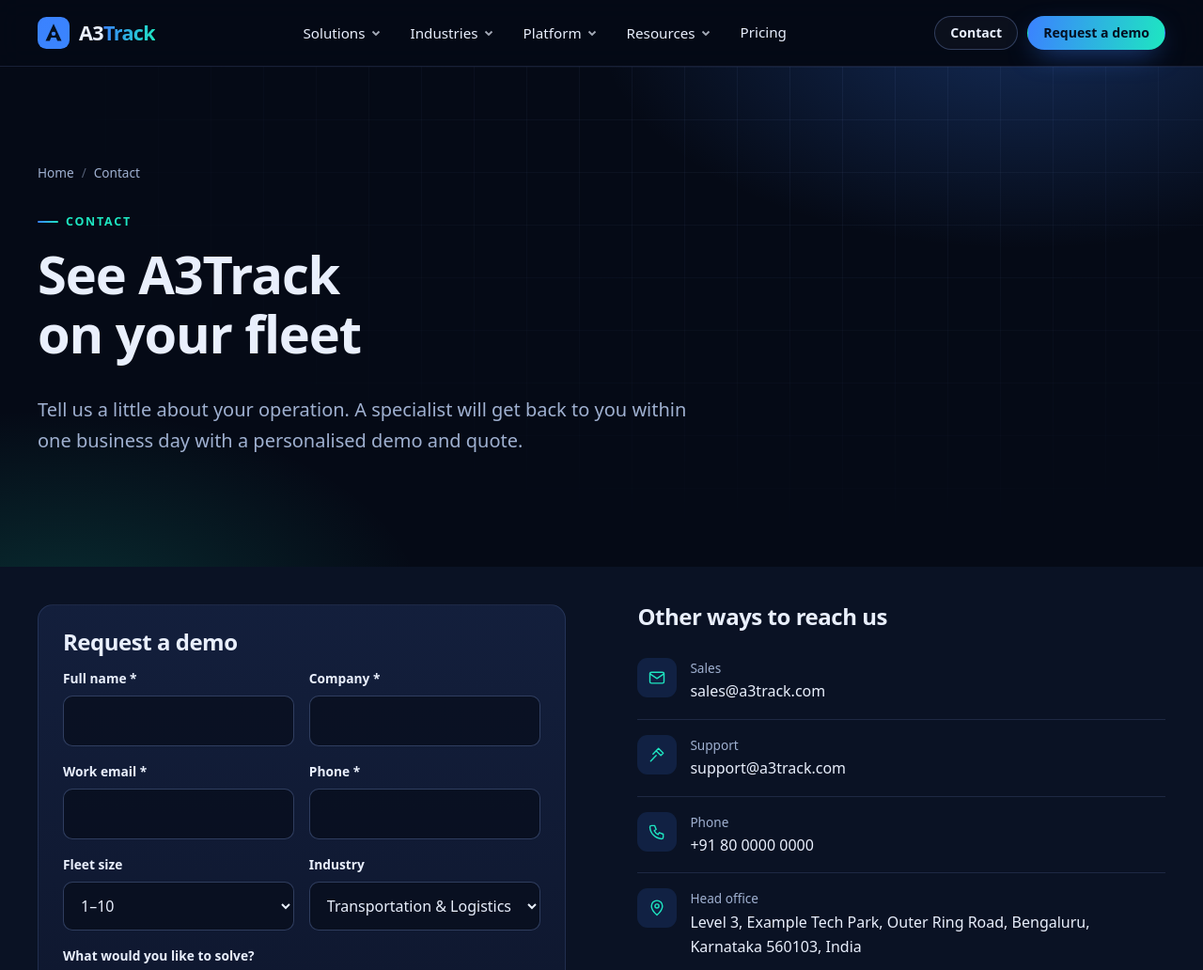
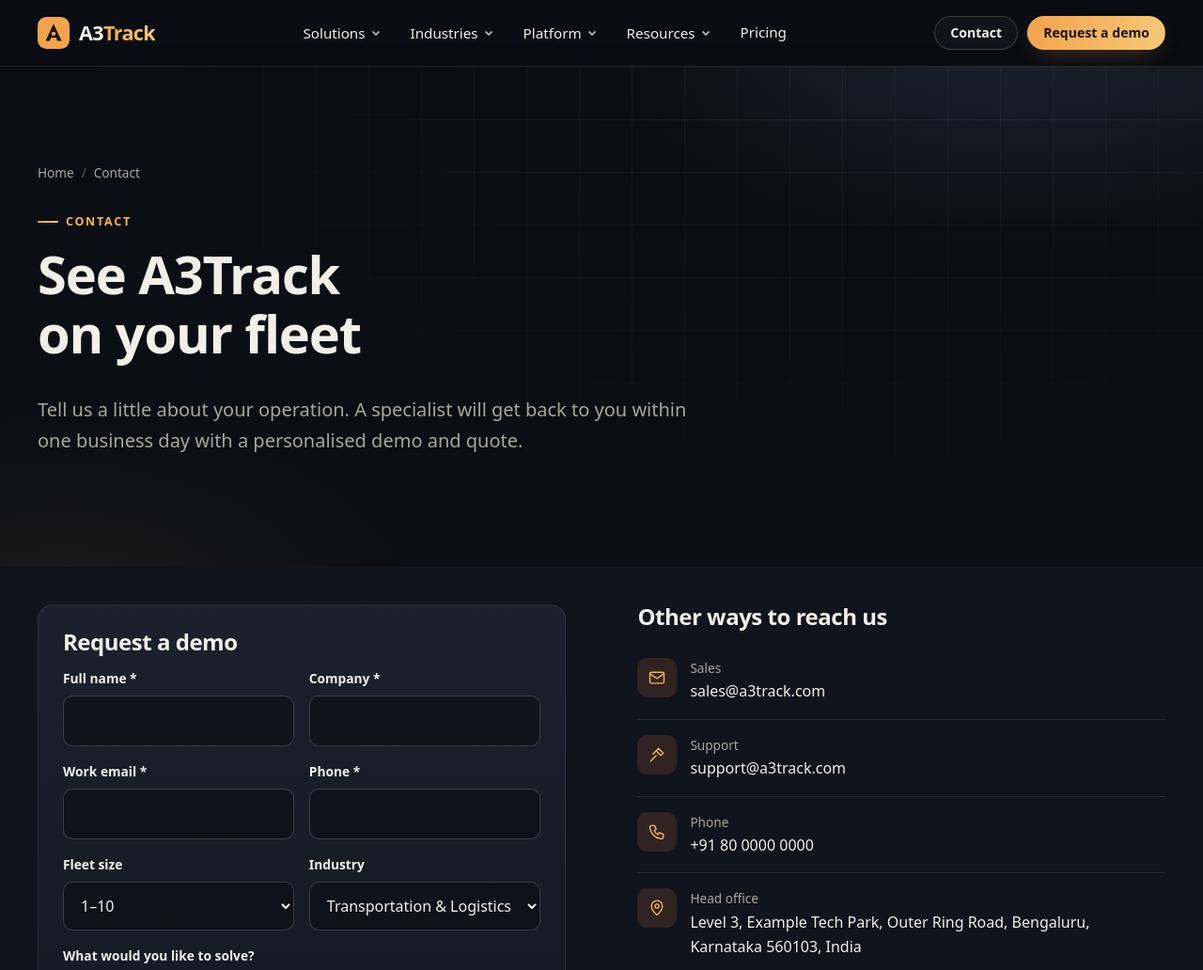
Before and after one commit to dkiran/a3trackwebsite, an Astro site: page /contact in a window 1280 px wide. Shown: the top 1032 px of the page at 94% size. Built offline with nearby package versions, Linux system fonts and the light colour scheme; Astro itself is replaced by a stand-in of ours.

Commit message:
Recolour site to a calmer ink-and-amber palette
Replace the neon blue-to-teal gradient and heavy glows with warm neutrals,
a single amber accent, and soft sky/green for map and status details.

Co-Authored-By: Claude Fable 5.2 <noreply@anthropic.com>
Claude-Session: https://claude.ai/code/session_01Pwk81Ws7sqgPyKJt9TYN3C

```diff
--- a/src/components/Logo.astro
+++ b/src/components/Logo.astro
@@ -1,6 +1,6 @@
 <svg viewBox="0 0 40 40" fill="none" aria-hidden="true">
-  <defs><linearGradient id="lg" x1="0" y1="0" x2="40" y2="40"><stop stop-color="#3b82ff"/><stop offset="1" stop-color="#1ee6c1"/></linearGradient></defs>
+  <defs><linearGradient id="lg" x1="0" y1="0" x2="40" y2="40"><stop stop-color="#f3a34e"/><stop offset="1" stop-color="#f7c877"/></linearGradient></defs>
   <rect width="40" height="40" rx="11" fill="url(#lg)"/>
-  <path d="M20 8.5L30 30h-5.2l-1.7-4h-6.2l-1.7 4H10L20 8.5z" fill="#041022"/>
+  <path d="M20 8.5L30 30h-5.2l-1.7-4h-6.2l-1.7 4H10L20 8.5z" fill="#1c1305"/>
   <circle cx="20" cy="21" r="2.6" fill="url(#lg)"/>
 </svg>
--- a/src/layouts/Base.astro
+++ b/src/layouts/Base.astro
@@ -75,7 +75,7 @@ const allSchema = [org, website, ...(breadcrumb ? [breadcrumb] : []), ...schema]
     <meta name="robots" content={noindex ? 'noindex, follow' : 'index, follow, max-image-preview:large, max-snippet:-1, max-video-preview:-1'} />
     {site.googleSiteVerification && <meta name="google-site-verification" content={site.googleSiteVerification} />}
     {site.bingSiteVerification && <meta name="msvalidate.01" content={site.bingSiteVerification} />}
-    <meta name="theme-color" content="#050a16" />
+    <meta name="theme-color" content="#0b0e14" />
     <link rel="icon" href="/favicon.svg" type="image/svg+xml" />
     <link rel="apple-touch-icon" href="/apple-touch-icon.png" />
     <link rel="manifest" href="/site.webmanifest" />
--- a/src/pages/contact.astro
+++ b/src/pages/contact.astro
@@ -51,7 +51,7 @@ const schema = { '@context': 'https://schema.org', '@type': 'ContactPage', name:
 </Base>
 <style>
   .contacts li { display: flex; gap: 14px; align-items: flex-start; padding: 16px 0; border-bottom: 1px solid var(--line); }
-  .contacts .ico { flex: none; width: 42px; height: 42px; border-radius: 11px; display: grid; place-items: center; color: var(--teal); background: rgba(59, 130, 255, 0.14); }
+  .contacts .ico { flex: none; width: 42px; height: 42px; border-radius: 11px; display: grid; place-items: center; color: var(--teal); background: rgba(239, 127, 69, 0.14); }
   .contacts .ico :global(svg) { width: 20px; height: 20px; }
   .contacts strong { display: block; font-size: 0.85rem; color: var(--muted); font-weight: 500; }
   .contacts span, .contacts a { color: var(--text); }
--- a/src/pages/glossary.astro
+++ b/src/pages/glossary.astro
@@ -39,6 +39,6 @@ const schema = {
   .gl__l { font-size: 2.6rem; background: var(--grad); -webkit-background-clip: text; background-clip: text; color: transparent; margin: 0; }
   dl { margin: 0; } dd { margin: 0; color: var(--muted); }
   .gl__t { padding: 10px 0 18px; scroll-margin-top: 90px; } .gl__t h3 { margin-bottom: 6px; }
-  .gl__t:target { background: rgba(30, 230, 193, 0.07); border-radius: 12px; padding-inline: 14px; margin-inline: -14px; }
+  .gl__t:target { background: rgba(246, 179, 82, 0.07); border-radius: 12px; padding-inline: 14px; margin-inline: -14px; }
   @media (max-width: 560px) { .gl { grid-template-columns: 1fr; } }
 </style>
--- a/src/pages/platform/index.astro
+++ b/src/pages/platform/index.astro
@@ -39,7 +39,7 @@ const layers = [
   <section class="section section--light">
     <div class="container">
       <div class="head center reveal"><span class="eyebrow">Solutions</span><h2>Modules that share one brain</h2><p class="lead">Turn on what you need. Everything works together from day one.</p></div>
-      <div class="chips reveal" style="justify-content:center">{solutions.map((s) => <a class="chip" style="color:var(--ink);border-color:#c5d2ec;background:#fff" href={`/solutions/${s.slug}/`}><Icon name={s.icon} size={16} />{s.name}</a>)}</div>
+      <div class="chips reveal" style="justify-content:center">{solutions.map((s) => <a class="chip" style="color:var(--ink);border-color:#d8d0c2;background:#fff" href={`/solutions/${s.slug}/`}><Icon name={s.icon} size={16} />{s.name}</a>)}</div>
     </div>
   </section>
   <section class="section"><div class="container"><div class="head center reveal"><span class="eyebrow">FAQ</span><h2>Platform questions</h2></div><Faq items={faqs.slice(1)} /></div></section>
--- a/src/pages/pricing.astro
+++ b/src/pages/pricing.astro
@@ -40,8 +40,8 @@ const faqs = [
 <style>
   .plan { display: flex; flex-direction: column; }
   .plan .btn { margin-top: auto; }
-  .plan--hot { border-color: rgba(30, 230, 193, 0.6); box-shadow: 0 30px 80px -40px rgba(30, 230, 193, 0.6); }
-  .plan__tag { position: absolute; top: -12px; right: 20px; font: 700 0.7rem/1 var(--font); letter-spacing: .08em; text-transform: uppercase; padding: 7px 12px; border-radius: 999px; background: var(--grad); color: #041022; }
+  .plan--hot { border-color: rgba(246, 179, 82, 0.6); box-shadow: 0 30px 70px -45px rgba(246, 179, 82, 0.5); }
+  .plan__tag { position: absolute; top: -12px; right: 20px; font: 700 0.7rem/1 var(--font); letter-spacing: .08em; text-transform: uppercase; padding: 7px 12px; border-radius: 999px; background: var(--grad); color: #1c1305; }
   .plan__price { font: 700 1.7rem/1.2 var(--display); color: var(--text) !important; }
   .plan__price small { display: block; font: 400 0.85rem var(--font); color: var(--muted); }
   .plan :global(.checks li) { font-size: 0.95rem; color: var(--text); }
--- a/src/styles/global.css
+++ b/src/styles/global.css
@@ -2,24 +2,26 @@
 @import '@fontsource-variable/space-grotesk';
 
 :root {
-  --bg: #050a16;
-  --bg-2: #0a1224;
-  --surface: #0f1a33;
-  --surface-2: #14213f;
-  --line: rgba(148, 178, 255, 0.14);
-  --line-strong: rgba(148, 178, 255, 0.28);
-  --text: #e9effc;
-  --muted: #9fb0d0;
-  --blue: #3b82ff;
-  --blue-2: #6ea8ff;
-  --teal: #1ee6c1;
-  --amber: #ffb547;
-  --red: #ff5d73;
-  --grad: linear-gradient(100deg, #3b82ff 0%, #1ee6c1 100%);
-  --ink: #0b1530;
-  --ink-muted: #4b5a7a;
-  --paper: #f5f8ff;
-  --paper-line: #dde5f5;
+  --bg: #0b0e14;
+  --bg-2: #10141c;
+  --surface: #161b25;
+  --surface-2: #1c2330;
+  --line: rgba(255, 240, 220, 0.09);
+  --line-strong: rgba(255, 240, 220, 0.18);
+  --text: #f2efe9;
+  --muted: #a9a59d;
+  --blue: #ef7f45;
+  --blue-2: #f3bd7a;
+  --teal: #f6b352;
+  --amber: #f6b352;
+  --ok: #74c69d;
+  --sky: #86a9dc;
+  --red: #ef6470;
+  --grad: linear-gradient(100deg, #f3a34e 0%, #f7c877 100%);
+  --ink: #1a1c21;
+  --ink-muted: #5c5a55;
+  --paper: #f6f3ed;
+  --paper-line: #e6e0d5;
   --radius: 16px;
   --radius-lg: 24px;
   --shadow: 0 24px 60px -24px rgba(0, 0, 0, 0.6);
@@ -54,7 +56,7 @@ ul { margin: 0; padding: 0; list-style: none; }
 .section--light { background: var(--paper); color: var(--ink); }
 .section--light p, .section--light li { color: var(--ink-muted); }
 .section--light h2, .section--light h3 { color: var(--ink); }
-.section--light a:not(.btn) { color: #1d5fe0; }
+.section--light a:not(.btn) { color: #b4541a; }
 .center { text-align: center; }
 .head { max-width: 760px; margin-bottom: clamp(32px, 5vw, 56px); }
 .head.center { margin-inline: auto; }
@@ -66,7 +68,7 @@ ul { margin: 0; padding: 0; list-style: none; }
   letter-spacing: 0.14em; text-transform: uppercase; color: var(--teal); margin-bottom: 18px;
 }
 .eyebrow::before { content: ''; width: 22px; height: 2px; background: var(--grad); border-radius: 2px; }
-.section--light .eyebrow { color: #0d9c84; }
+.section--light .eyebrow { color: #b4541a; }
 .grad-text { background: var(--grad); -webkit-background-clip: text; background-clip: text; color: transparent; }
 
 /* Buttons */
@@ -75,11 +77,11 @@ ul { margin: 0; padding: 0; list-style: none; }
   padding: 13px 22px; border-radius: 999px; font: 600 0.96rem/1 var(--font);
   border: 1px solid transparent; cursor: pointer; transition: transform .2s, box-shadow .2s, background .2s, border-color .2s; white-space: nowrap;
 }
-.btn--primary { background: var(--grad); color: #041022; box-shadow: 0 10px 30px -10px rgba(59, 130, 255, 0.7); }
-.btn--primary:hover { color: #041022; transform: translateY(-2px); box-shadow: 0 16px 36px -10px rgba(30, 230, 193, 0.6); }
+.btn--primary { background: var(--grad); color: #1c1305; box-shadow: 0 8px 24px -12px rgba(243, 163, 78, 0.55); }
+.btn--primary:hover { color: #1c1305; transform: translateY(-2px); box-shadow: 0 14px 30px -12px rgba(246, 179, 82, 0.5); }
 .btn--ghost { border-color: var(--line-strong); color: var(--text); background: rgba(255, 255, 255, 0.03); }
 .btn--ghost:hover { border-color: var(--teal); color: var(--text); }
-.section--light .btn--ghost { color: var(--ink); border-color: #c5d2ec; background: #fff; }
+.section--light .btn--ghost { color: var(--ink); border-color: #d8d0c2; background: #fff; }
 .btn--sm { padding: 10px 16px; font-size: 0.88rem; }
 .btn-row { display: flex; flex-wrap: wrap; gap: 12px; }
 .center .btn-row { justify-content: center; }
@@ -88,7 +90,7 @@ ul { margin: 0; padding: 0; list-style: none; }
 .arrow-link:hover::after { transform: translateX(4px); }
 
 /* Header */
-.header { position: sticky; top: 0; z-index: 100; background: rgba(5, 10, 22, 0.78); backdrop-filter: blur(14px); -webkit-backdrop-filter: blur(14px); border-bottom: 1px solid var(--line); }
+.header { position: sticky; top: 0; z-index: 100; background: rgba(11, 14, 20, 0.78); backdrop-filter: blur(14px); -webkit-backdrop-filter: blur(14px); border-bottom: 1px solid var(--line); }
 .header__in { display: flex; align-items: center; justify-content: space-between; height: 70px; gap: 24px; }
 .logo { display: inline-flex; align-items: center; gap: 10px; color: var(--text); font: 700 1.35rem/1 var(--display); letter-spacing: -0.03em; }
 .logo:hover { color: var(--text); }
@@ -103,8 +105,8 @@ ul { margin: 0; padding: 0; list-style: none; }
 .mega--wide { width: min(92vw, 640px); display: grid; grid-template-columns: 1fr 1fr; gap: 2px; }
 .nav__item:hover .mega, .nav__item:focus-within .mega { opacity: 1; visibility: visible; transform: translate(-50%, 0); }
 .mega a { display: flex; gap: 12px; align-items: flex-start; padding: 10px 12px; border-radius: 10px; color: var(--text); }
-.mega a:hover { background: rgba(110, 168, 255, 0.1); color: var(--text); }
-.mega a .ico { flex: none; width: 34px; height: 34px; border-radius: 9px; background: rgba(59, 130, 255, 0.14); display: grid; place-items: center; color: var(--teal); }
+.mega a:hover { background: rgba(246, 179, 82, 0.1); color: var(--text); }
+.mega a .ico { flex: none; width: 34px; height: 34px; border-radius: 9px; background: rgba(239, 127, 69, 0.14); display: grid; place-items: center; color: var(--teal); }
 .mega a .ico svg { width: 18px; height: 18px; }
 .mega strong { display: block; font-size: 0.93rem; font-weight: 600; line-height: 1.3; }
 .mega small { display: block; color: var(--muted); font-size: 0.8rem; line-height: 1.35; margin-top: 2px; }
@@ -130,22 +132,22 @@ ul { margin: 0; padding: 0; list-style: none; }
 .g3 { grid-template-columns: repeat(auto-fit, minmax(min(100%, 300px), 1fr)); }
 .g4 { grid-template-columns: repeat(auto-fit, minmax(min(100%, 230px), 1fr)); }
 .card {
-  position: relative; background: linear-gradient(180deg, rgba(20, 33, 63, 0.9), rgba(12, 20, 40, 0.9));
+  position: relative; background: linear-gradient(180deg, rgba(28, 35, 48, 0.9), rgba(18, 22, 30, 0.9));
   border: 1px solid var(--line); border-radius: var(--radius); padding: 26px; color: var(--text);
   transition: transform .25s, border-color .25s, box-shadow .25s; display: block; height: 100%;
 }
-a.card:hover { transform: translateY(-4px); border-color: rgba(30, 230, 193, 0.5); color: var(--text); box-shadow: 0 20px 50px -24px rgba(30, 230, 193, 0.45); }
+a.card:hover { transform: translateY(-4px); border-color: rgba(246, 179, 82, 0.45); color: var(--text); box-shadow: 0 24px 50px -30px rgba(0, 0, 0, 0.8); }
 .card p { color: var(--muted); margin: 0; font-size: 0.96rem; }
 .card h3 { margin-bottom: 8px; }
-.card .ico { width: 46px; height: 46px; border-radius: 12px; display: grid; place-items: center; margin-bottom: 18px; color: var(--teal); background: linear-gradient(135deg, rgba(59, 130, 255, 0.25), rgba(30, 230, 193, 0.12)); border: 1px solid var(--line); }
+.card .ico { width: 46px; height: 46px; border-radius: 12px; display: grid; place-items: center; margin-bottom: 18px; color: var(--teal); background: rgba(246, 179, 82, 0.1); border: 1px solid var(--line); }
 .card .ico svg { width: 22px; height: 22px; }
 .card .more { display: inline-block; margin-top: 14px; font-weight: 600; font-size: 0.9rem; color: var(--blue-2); }
-.section--light .card { background: #fff; border-color: var(--paper-line); color: var(--ink); box-shadow: 0 10px 30px -22px rgba(11, 21, 48, 0.35); }
+.section--light .card { background: #fff; border-color: var(--paper-line); color: var(--ink); box-shadow: 0 10px 30px -22px rgba(22, 24, 29, 0.35); }
 .section--light .card p { color: var(--ink-muted); }
-.section--light .card .ico { color: #1d5fe0; background: #eaf1ff; border-color: #d6e3ff; }
-.section--light a.card:hover { color: var(--ink); border-color: #1d5fe0; }
+.section--light .card .ico { color: #b4541a; background: #fbeedd; border-color: #f3dcc0; }
+.section--light a.card:hover { color: var(--ink); border-color: #b4541a; }
 .num { font: 700 0.85rem/1 var(--display); color: var(--teal); width: 36px; height: 36px; border-radius: 50%; border: 1px solid var(--line-strong); display: grid; place-items: center; margin-bottom: 16px; }
-.section--light .num { color: #1d5fe0; border-color: #c5d2ec; }
+.section--light .num { color: #b4541a; border-color: #d8d0c2; }
 .chip { display: inline-flex; align-items: center; gap: 8px; padding: 8px 14px; border-radius: 999px; border: 1px solid var(--line-strong); color: var(--text); font-size: 0.9rem; font-weight: 500; background: rgba(255, 255, 255, 0.03); }
 .chip svg { width: 16px; height: 16px; color: var(--teal); }
 a.chip:hover { border-color: var(--teal); color: var(--text); }
@@ -155,17 +157,17 @@ a.chip:hover { border-color: var(--teal); color: var(--text); }
 .split { display: grid; grid-template-columns: repeat(auto-fit, minmax(min(100%, 440px), 1fr)); gap: clamp(32px, 6vw, 80px); align-items: center; }
 
 /* Answer box (AEO) */
-.answer { border: 1px solid var(--line-strong); border-left: 4px solid var(--teal); border-radius: var(--radius); padding: 28px clamp(20px, 4vw, 36px); background: rgba(30, 230, 193, 0.05); }
+.answer { border: 1px solid var(--line-strong); border-left: 4px solid var(--teal); border-radius: var(--radius); padding: 28px clamp(20px, 4vw, 36px); background: rgba(246, 179, 82, 0.05); }
 .answer h2 { font-size: clamp(1.3rem, 2.4vw, 1.7rem); margin-bottom: 12px; }
 .answer p { margin: 0; font-size: 1.08rem; color: var(--text); }
-.section--light .answer { background: #fff; border-color: var(--paper-line); border-left-color: #0d9c84; }
+.section--light .answer { background: #fff; border-color: var(--paper-line); border-left-color: #b4541a; }
 .section--light .answer p { color: var(--ink); }
 
 /* Page hero */
 .phero { position: relative; padding: clamp(56px, 8vw, 110px) 0 clamp(48px, 7vw, 90px); overflow: hidden; }
 .phero::before { content: ''; position: absolute; inset: 0; background:
-  radial-gradient(700px 380px at 85% -10%, rgba(59, 130, 255, 0.28), transparent 65%),
-  radial-gradient(600px 340px at 5% 110%, rgba(30, 230, 193, 0.16), transparent 65%); pointer-events: none; }
+  radial-gradient(700px 380px at 85% -10%, rgba(134, 169, 220, 0.14), transparent 65%),
+  radial-gradient(600px 340px at 5% 110%, rgba(246, 179, 82, 0.08), transparent 65%); pointer-events: none; }
 .phero::after { content: ''; position: absolute; inset: 0; background-image: linear-gradient(var(--line) 1px, transparent 1px), linear-gradient(90deg, var(--line) 1px, transparent 1px); background-size: 56px 56px; mask-image: radial-gradient(ellipse at 70% 0%, #000 0%, transparent 70%); -webkit-mask-image: radial-gradient(ellipse at 70% 0%, #000 0%, transparent 70%); opacity: .5; pointer-events: none; }
 .phero .container { position: relative; z-index: 1; }
 .phero h1 { max-width: 20ch; font-size: clamp(2.1rem, 4.6vw, 3.5rem); }
@@ -185,21 +187,21 @@ a.chip:hover { border-color: var(--teal); color: var(--text); }
 .faq details[open] summary::after { transform: translateY(-50%) rotate(45deg); }
 .faq .faq__a { padding: 0 0 22px; color: var(--muted); max-width: 72ch; }
 .section--light .faq .faq__a { color: var(--ink-muted); }
-.section--light .faq summary::after { color: #1d5fe0; }
+.section--light .faq summary::after { color: #b4541a; }
 
 /* CTA band */
-.cta { position: relative; border-radius: var(--radius-lg); padding: clamp(36px, 6vw, 72px); overflow: hidden; background: linear-gradient(120deg, #10255a 0%, #0b3b54 100%); border: 1px solid var(--line-strong); text-align: center; }
-.cta::before { content: ''; position: absolute; inset: 0; background: radial-gradient(500px 240px at 50% 0%, rgba(30, 230, 193, 0.25), transparent 70%); }
+.cta { position: relative; border-radius: var(--radius-lg); padding: clamp(36px, 6vw, 72px); overflow: hidden; background: linear-gradient(120deg, #1e232e 0%, #2e2516 100%); border: 1px solid var(--line-strong); text-align: center; }
+.cta::before { content: ''; position: absolute; inset: 0; background: radial-gradient(500px 240px at 50% 0%, rgba(246, 179, 82, 0.14), transparent 70%); }
 .cta > * { position: relative; }
 .cta h2 { max-width: 20ch; margin-inline: auto; }
-.cta p { color: #c3d3f0; max-width: 56ch; margin: 0 auto 26px; }
+.cta p { color: #d6d1c7; max-width: 56ch; margin: 0 auto 26px; }
 
 /* Footer */
-.footer { border-top: 1px solid var(--line); background: #040812; padding: 64px 0 28px; font-size: 0.92rem; }
+.footer { border-top: 1px solid var(--line); background: #080a0f; padding: 64px 0 28px; font-size: 0.92rem; }
 .footer__grid { display: grid; grid-template-columns: 1.4fr repeat(4, 1fr); gap: 36px; }
 .footer h2 { font: 600 0.8rem/1 var(--font); letter-spacing: 0.12em; text-transform: uppercase; color: var(--muted); margin-bottom: 16px; }
 .footer li { margin-bottom: 9px; }
-.footer a { color: #c8d4ee; }
+.footer a { color: #cdc9c1; }
 .footer a:hover { color: var(--teal); }
 .footer p, .footer address { color: var(--muted); font-style: normal; }
 .footer__bottom { display: flex; flex-wrap: wrap; gap: 12px 24px; justify-content: space-between; border-top: 1px solid var(--line); margin-top: 44px; padding-top: 22px; color: var(--muted); font-size: 0.85rem; }
@@ -211,17 +213,17 @@ a.chip:hover { border-color: var(--teal); color: var(--text); }
 .prose { max-width: 740px; margin-inline: auto; font-size: 1.07rem; }
 .prose h2 { font-size: clamp(1.45rem, 2.6vw, 1.9rem); margin-top: 1.9em; }
 .prose h3 { font-size: 1.22rem; margin-top: 1.6em; }
-.prose p, .prose li { color: #c9d5ee; }
+.prose p, .prose li { color: #cdc9c1; }
 .prose ul, .prose ol { padding-left: 1.3em; margin: 0 0 1.2em; }
 .prose ul { list-style: disc; } .prose ol { list-style: decimal; }
 .prose li { margin-bottom: .5em; }
 .prose strong { color: var(--text); }
-.prose blockquote { margin: 1.5em 0; padding: 18px 24px; border-left: 4px solid var(--teal); background: rgba(30, 230, 193, 0.06); border-radius: 0 12px 12px 0; }
+.prose blockquote { margin: 1.5em 0; padding: 18px 24px; border-left: 4px solid var(--teal); background: rgba(246, 179, 82, 0.06); border-radius: 0 12px 12px 0; }
 .prose blockquote p { margin: 0; color: var(--text); }
 .prose table { width: 100%; border-collapse: collapse; margin: 1.5em 0; font-size: 0.95rem; display: block; overflow-x: auto; }
 .prose th, .prose td { text-align: left; padding: 12px 14px; border-bottom: 1px solid var(--line); }
 .prose th { color: var(--text); font-weight: 600; background: var(--surface); }
-.prose td { color: #c9d5ee; }
+.prose td { color: #cdc9c1; }
 .prose a { text-decoration: underline; text-underline-offset: 3px; }
 
 /* Forms */
@@ -229,8 +231,8 @@ a.chip:hover { border-color: var(--teal); color: var(--text); }
 .form .row { display: grid; grid-template-columns: 1fr 1fr; gap: 16px; }
 @media (max-width: 600px) { .form .row { grid-template-columns: 1fr; } }
 .field label { display: block; font-size: 0.86rem; font-weight: 600; margin-bottom: 6px; color: var(--text); }
-.field input, .field select, .field textarea { width: 100%; padding: 13px 14px; border-radius: 10px; border: 1px solid var(--line-strong); background: rgba(5, 10, 22, 0.6); color: var(--text); font: inherit; }
-.field input:focus, .field select:focus, .field textarea:focus { outline: none; border-color: var(--teal); box-shadow: 0 0 0 3px rgba(30, 230, 193, 0.18); }
+.field input, .field select, .field textarea { width: 100%; padding: 13px 14px; border-radius: 10px; border: 1px solid var(--line-strong); background: rgba(11, 14, 20, 0.6); color: var(--text); font: inherit; }
+.field input:focus, .field select:focus, .field textarea:focus { outline: none; border-color: var(--teal); box-shadow: 0 0 0 3px rgba(246, 179, 82, 0.18); }
 .field textarea { min-height: 110px; resize: vertical; }
 .hp { position: absolute; left: -9999px; width: 1px; height: 1px; overflow: hidden; }
 .form__note { font-size: 0.82rem; color: var(--muted); }
```
Also changed, not shown: src/components/Hero.astro (+30 -30 lines), src/pages/index.astro (+4 -4 lines), public/apple-touch-icon.png, public/favicon.svg, public/logo.png, public/og-image.png, public/site.webmanifest.
